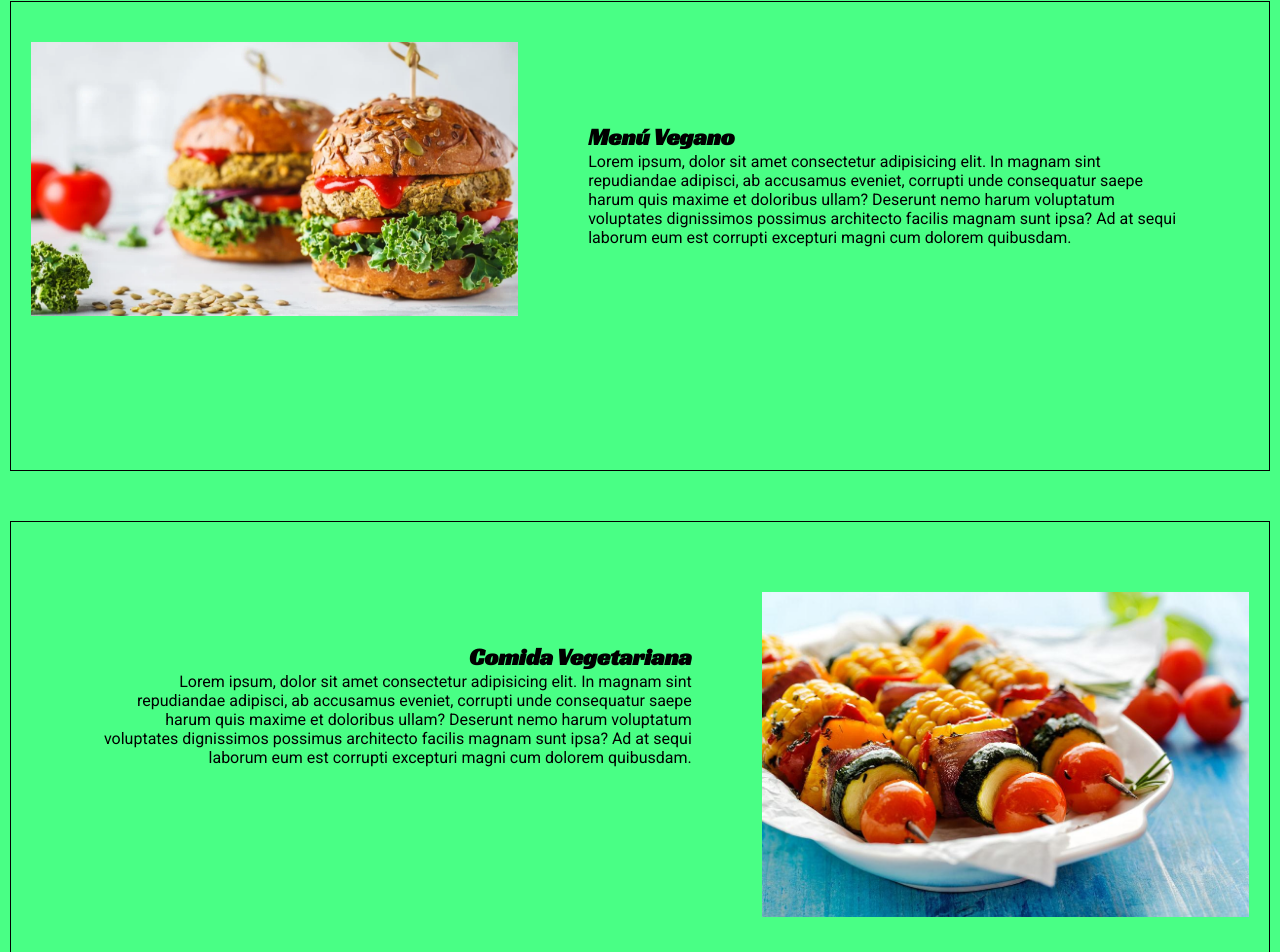
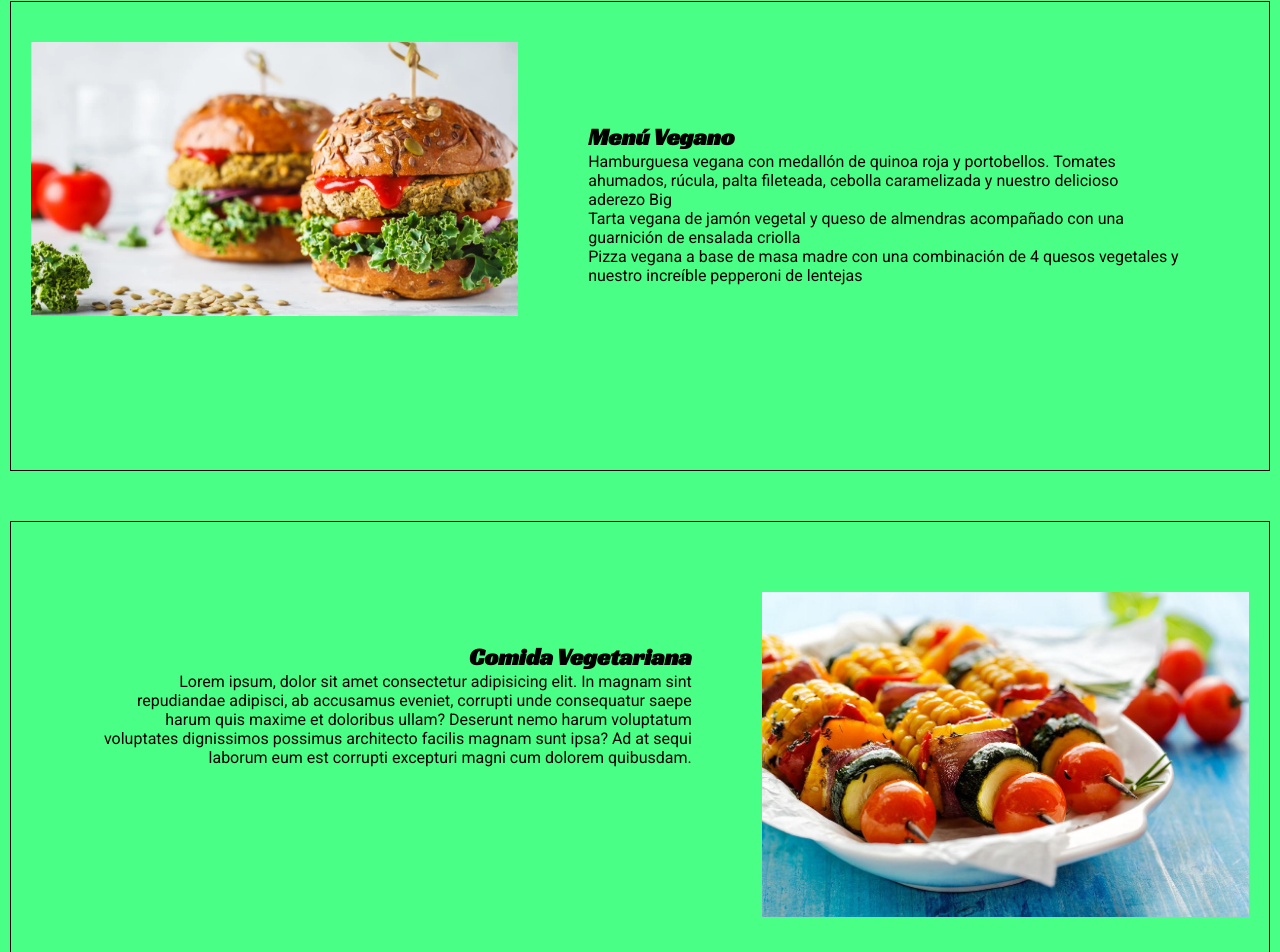
Before and after one commit to sebastianfviola/phyton_codoacodo, a plain HTML site: page index.html in a window 1280 px wide. Shown: the part 1511-2463 px from the top of the page. Drawn offline with Linux system fonts and the light colour scheme.

Commit message:
Update index.html

```diff
--- a/index.html
+++ b/index.html
@@ -59,7 +59,15 @@
         </div>
         <div class="product-1-text">
           <h4>Menú Vegano</h4>
-          <p>Lorem ipsum, dolor sit amet consectetur adipisicing elit. In magnam sint repudiandae adipisci, ab accusamus eveniet, corrupti unde consequatur saepe harum quis maxime et doloribus ullam? Deserunt nemo harum voluptatum voluptates dignissimos possimus architecto facilis magnam sunt ipsa? Ad at sequi laborum eum est corrupti excepturi magni cum dolorem quibusdam.</p>
+         <p>
+            Hamburguesa vegana con medallón de quinoa roja y portobellos. Tomates ahumados, rúcula, palta fileteada, cebolla caramelizada y nuestro delicioso aderezo Big
+          </p>
+          <p>
+            Tarta vegana de jamón vegetal y queso de almendras acompañado con una guarnición de ensalada criolla
+          </p>
+          <p> Pizza vegana a base de masa madre con una combinación de 4 quesos vegetales y nuestro increíble pepperoni de lentejas
+
+          </p>
         </div>
       </div>
       <div class="product-box product-2">
```
